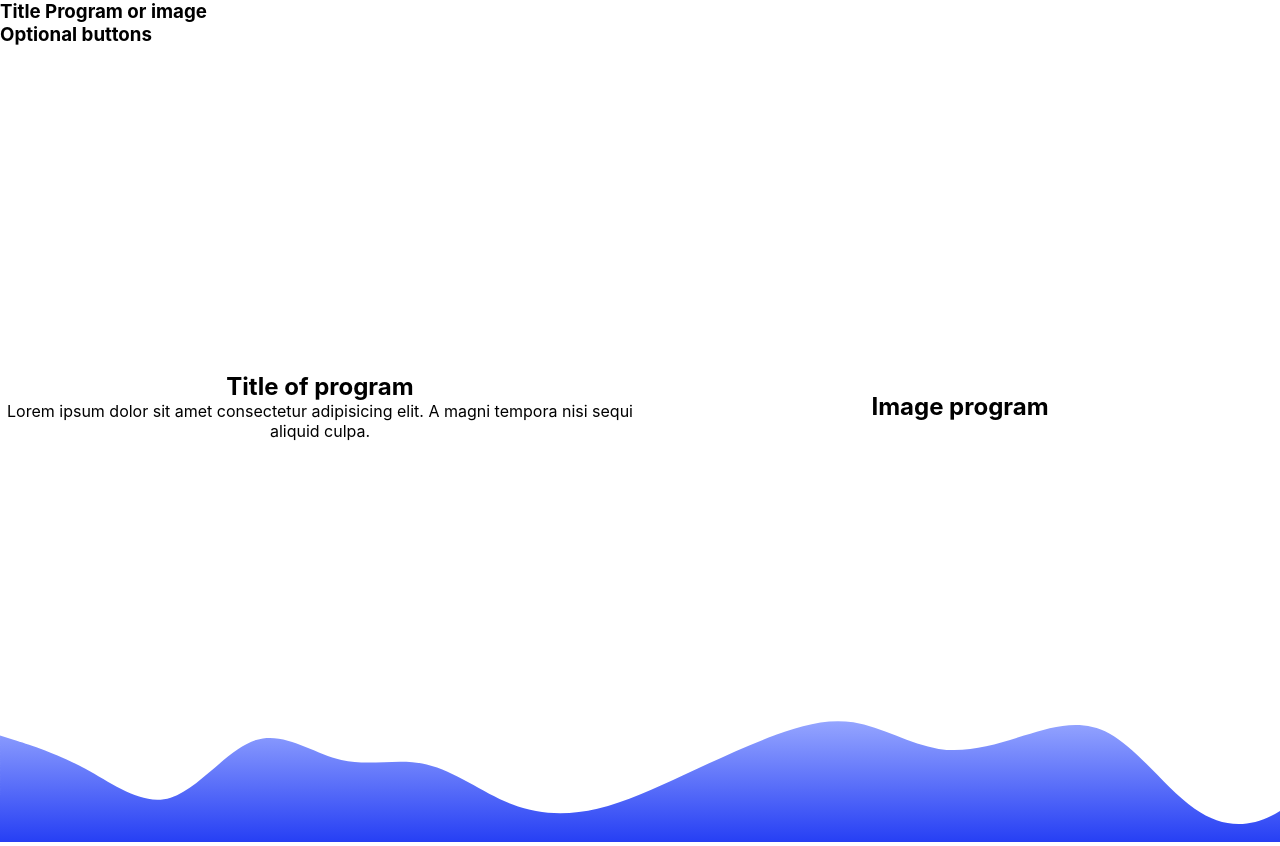
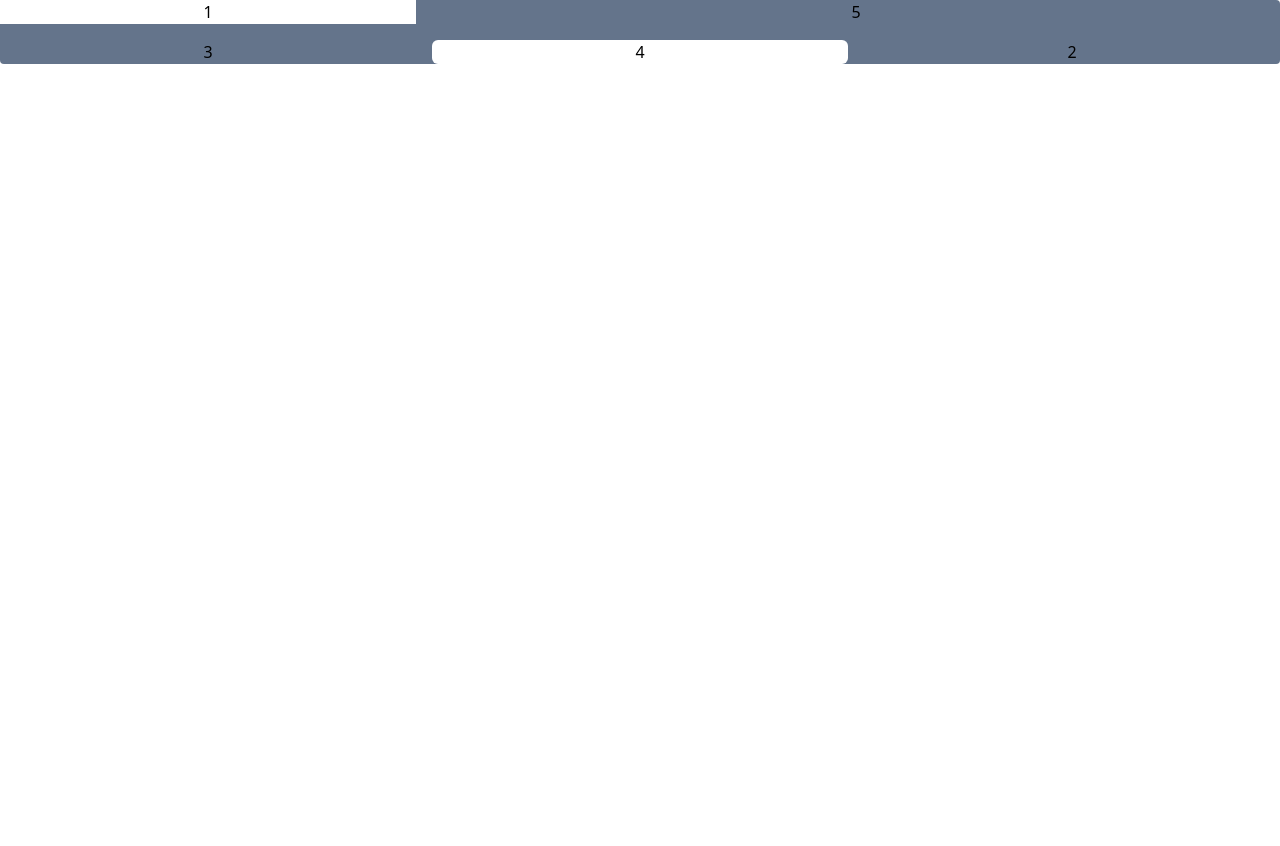
Before and after one commit to Izaanplayer/group-project-client, a React (Create React App) app in the folder client/: page / in a window 1280 px wide. After the commit the page ends 800 px from the top, so only its background shows below. Built offline with nearby package versions, Linux system fonts and the light colour scheme.

Commit message:
Se agrega la dependencia de Tailwind CSS & Flowbite

```diff
--- /dev/null
+++ b/client/postcss.config.js
@@ -0,0 +1,6 @@
+module.exports = {
+  plugins: {
+    tailwindcss: {},
+    autoprefixer: {},
+  },
+}
--- /dev/null
+++ b/client/src/components/Testing/Example.tsx
@@ -0,0 +1,23 @@
+export default function Example() {
+  return (
+    <>
+      <div className="grid grid-flow-col grid-rows-2 grid-cols-3 gap-4 text-center bg-slate-500 rounded">
+        <div className="bg-white">
+          1
+        </div>
+        <div className="col-start-3">
+          2
+        </div>
+        <div>
+          3
+        </div>
+        <div className="bg-white rounded-md">
+          4
+        </div>
+        <div className="row-start-1 col-start-2 col-span-2">
+          5
+        </div>
+      </div>
+    </>
+  )
+}
--- a/client/src/container/App.tsx
+++ b/client/src/container/App.tsx
@@ -1,13 +1,15 @@
 import Home from '../components/Home';
 import Navbar from '../components/Navbar';
+import Example from '../components/Testing/Example';
 import './App.css';
 
 function App() {
 
   return (
     <div>
-      <Navbar />
-      <Home />
+      {/* <Navbar />
+      <Home /> */}
+      <Example />
     </div>
   );
 }
--- a/client/src/index.css
+++ b/client/src/index.css
@@ -1,24 +1,19 @@
-body {
-  margin: 0;
-  font-family: -apple-system, BlinkMacSystemFont, 'Segoe UI', 'Roboto', 'Oxygen',
-    'Ubuntu', 'Cantarell', 'Fira Sans', 'Droid Sans', 'Helvetica Neue',
-    sans-serif;
-  -webkit-font-smoothing: antialiased;
-  -moz-osx-font-smoothing: grayscale;
-}
+@tailwind base;
+@tailwind components;
+@tailwind utilities;
 
-code {
-  font-family: source-code-pro, Menlo, Monaco, Consolas, 'Courier New',
-    monospace;
-}
-
+blockquote,
+dl,
+dd,
 h1,
 h2,
 h3,
 h4,
 h5,
 h6,
-p {
-  margin: 0px;
-  padding: 0px;
+hr,
+figure,
+p,
+pre {
+    margin: 0;
 }
--- /dev/null
+++ b/client/tailwind.config.js
@@ -0,0 +1,13 @@
+/** @type {import('tailwindcss').Config} */
+module.exports = {
+  content: [
+    './src/**/*.{js,jsx,ts,tsx}',
+    'node_modules/flowbite-react/**/*.{js,jsx,ts,tsx}'
+  ],
+  theme: {
+    extend: {},
+  },
+  plugins: [
+    require('flowbite/plugin')
+  ],
+}
```
Also changed, not shown: client/package.json (+7 -0 lines).
